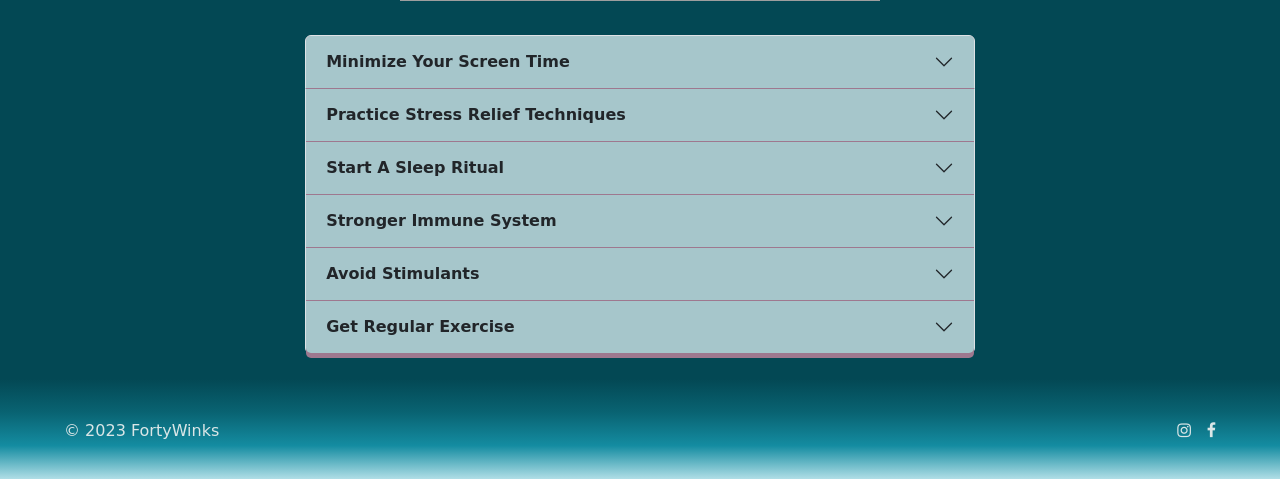
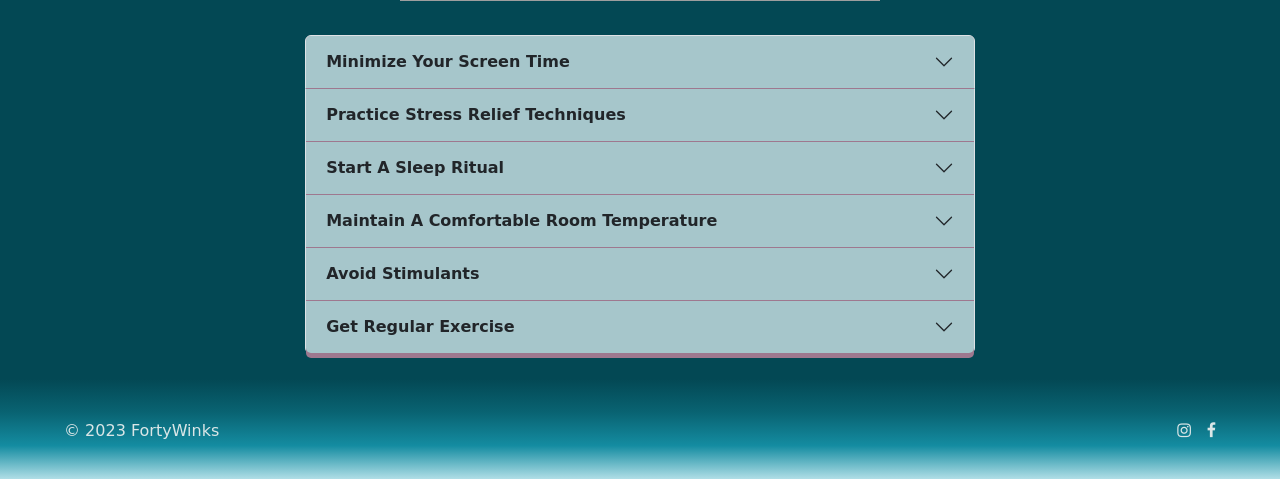
Before and after one commit to SaraClick/sky_project, a Flask app: page /tips in a window 1280 px wide. Shown: the part 338-817 px from the top of the page. Run offline with Flask 3, Linux system fonts and the light colour scheme; some web fonts are replaced; grey boxes are pictures that could not be loaded.

Commit message:
Removed immune system article & replaced with article on room temperature

```diff
--- a/application/templates/tips.html
+++ b/application/templates/tips.html
@@ -69,13 +69,13 @@
     </div>
     <div class="accordion-item">
       <h2 class="accordion-header" id="headingFour">
-        <button class="accordion-button collapsed" type="button" data-bs-toggle="collapse" data-bs-target="#collapseFour" aria-expanded="false" aria-controls="collapseFour"> Stronger Immune System
+        <button class="accordion-button collapsed" type="button" data-bs-toggle="collapse" data-bs-target="#collapseFour" aria-expanded="false" aria-controls="collapseFour"> Maintain A Comfortable Room Temperature
         </button>
       </h2>
       <div id="collapseFour" class="accordion-collapse collapse" aria-labelledby="headingFour" data-bs-parent="#accordionPanelsStayOpenExample">
         <div class="accordion-body">
-          <p>Sleep helps the body repair, regenerate, and recover. The immune system is no exception to this relationship. Some research suggests that deep sleep is neccessary for the body to repair itself and strengthen the immune system.</p>
-          <p>However, scientists still need to do further research into the exact mechanisms of sleep in regards to its impact on the body's immune system.</p>
+          <p>Your body temperature drops as part of your normal sleep cycle. Although some people may be inclined to raise the temperature of their bedroom or bundle up with cozy blankets to stay warm, studies have shown that an overly hot bedroom environment can interfere with sleep and cause fatigue the next day.</p>
+          <p>Setting the thermostat a few degrees cooler generally promotes better sleep. Taking a warm shower or bath before bed can also help you relax by promoting a natural cool-down effect afterward.</p>
         </div>
       </div>
     </div>
```
